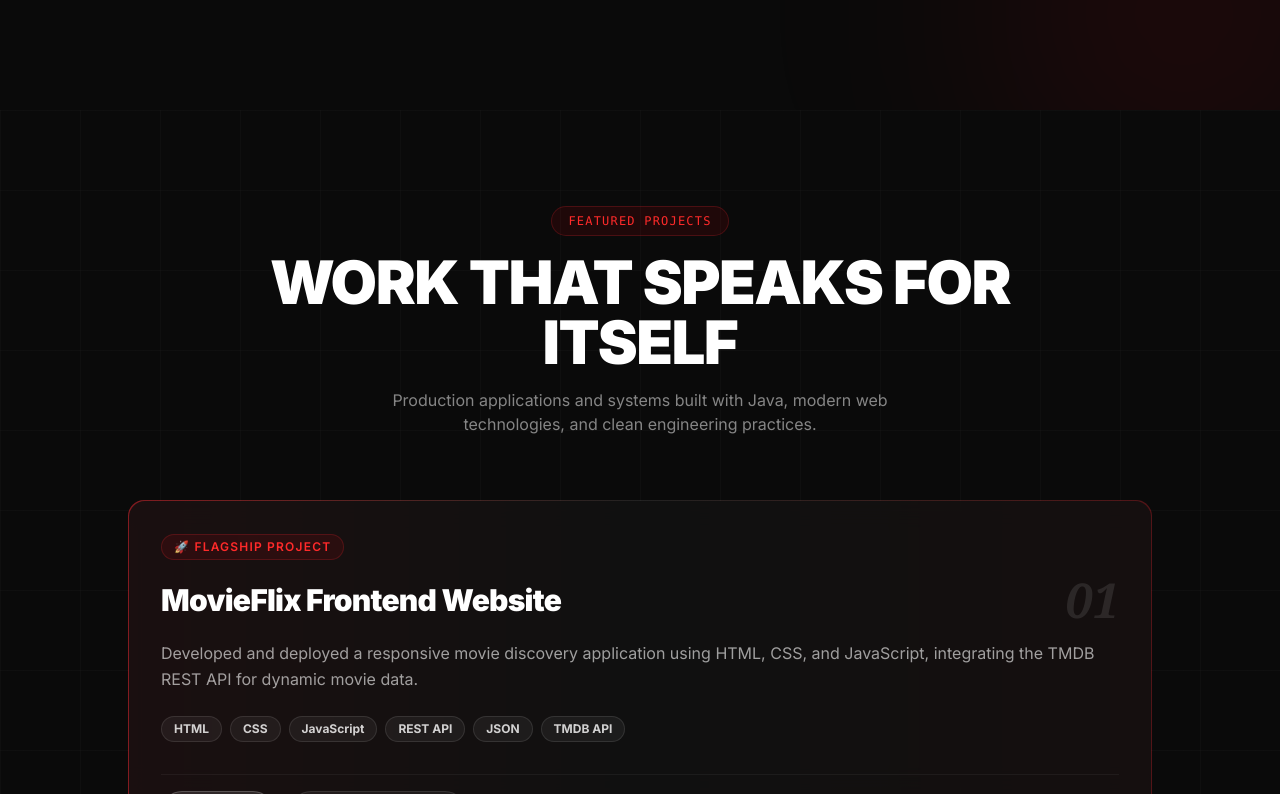
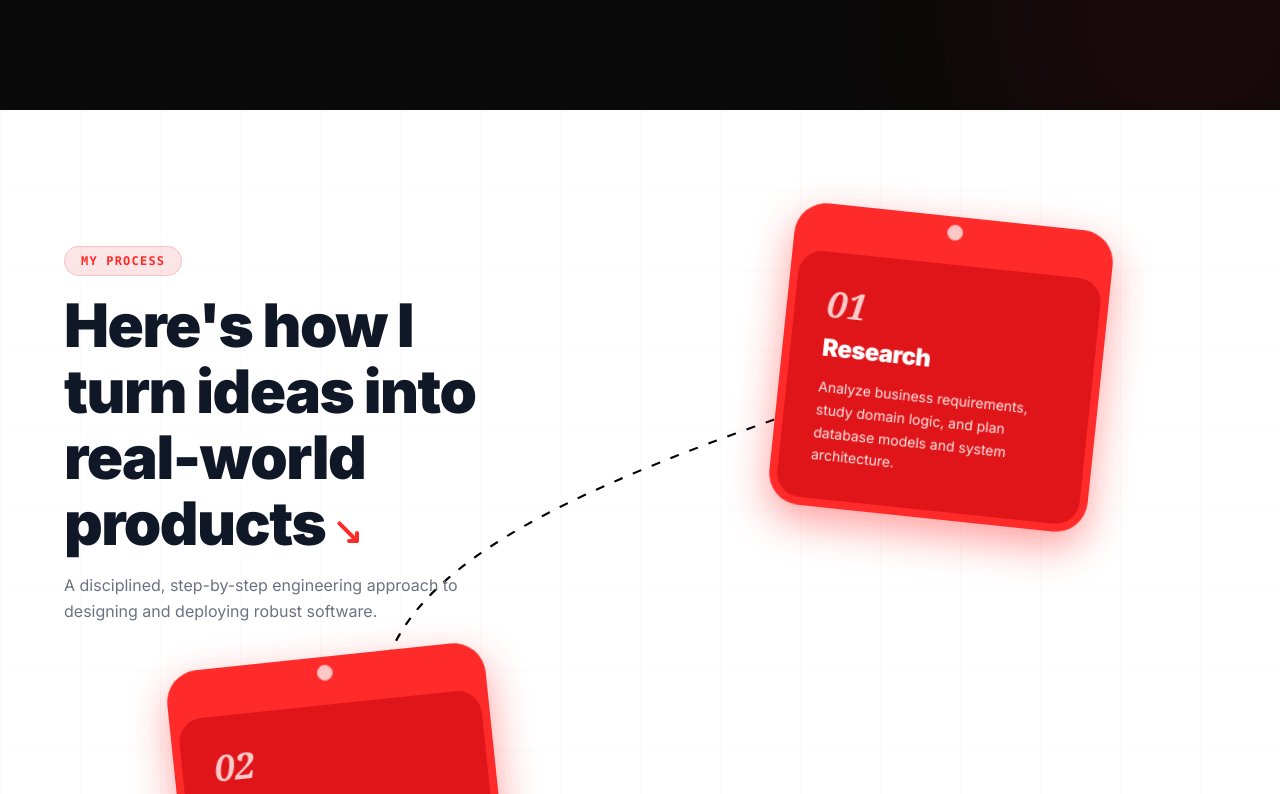
Before and after one commit to narasimhapalle/palle-narasimha-portfolio, a React (Vite) app: page / in a window 1280 px wide. Shown: the part 2006-2800 px from the top of the page. Built offline with nearby package versions, Linux system fonts and the light colour scheme; no server answers.

Commit message:
Create Services process component with scroll-animated line and active cards

```diff
--- a/src/App.jsx
+++ b/src/App.jsx
@@ -3,6 +3,7 @@ import Navbar from './components/Navbar'
 import Hero from './components/Hero'
 import About from './components/About'
 import TechnicalSkills from './components/TechnicalSkills'
+import Services from './components/Services'
 import Projects from './components/Projects'
 import Internships from './components/Internships'
 import Leadership from './components/Leadership'
@@ -21,6 +22,7 @@ function App() {
       <Hero />
       <About />
       <TechnicalSkills />
+      <Services />
       <Projects />
       {hasInternships && <Internships />}
       {hasLeadership && <Leadership />}
--- /dev/null
+++ b/src/components/Services.jsx
@@ -0,0 +1,251 @@
+import { useRef, useState } from 'react'
+import { motion, useScroll, useSpring, useMotionValueEvent } from 'framer-motion'
+import { skillsContent } from '../data/portfolioData'
+
+const TagCard = ({
+  number,
+  title,
+  text,
+  className = '',
+  aosDelay = 100,
+  aosType = 'fade-up',
+  pathLength,
+  containerRef,
+}) => {
+  const cardRef = useRef(null)
+  const [isActive, setIsActive] = useState(false)
+
+  // Listen to path progress to toggle active state when the line tip reaches this card
+  useMotionValueEvent(pathLength, 'change', (latest) => {
+    if (!containerRef.current || !cardRef.current) return
+    const containerHeight = containerRef.current.offsetHeight || 1350
+    const cardTop = cardRef.current.offsetTop
+    const progressThreshold = (cardTop + 50) / containerHeight
+    setIsActive(latest >= progressThreshold)
+  })
+
+  // Theme transitions: Red with glow when active, clean white/grey otherwise
+  const outerTheme = isActive
+    ? 'bg-[#ff2a2a] shadow-[0_15px_40px_rgba(255,42,42,0.45)]'
+    : 'bg-white shadow-[0_10px_30px_rgba(0,0,0,0.06)] border border-gray-100'
+
+  const innerTheme = isActive
+    ? 'bg-red-700/50 text-white'
+    : 'bg-[#f4f4f4] text-gray-900'
+
+  const numberColor = isActive ? 'text-red-200' : 'text-gray-400'
+  const textColor = isActive ? 'text-white/90' : 'text-gray-600'
+  const holeColor = isActive ? 'bg-red-200 border-red-300' : 'bg-gray-300 border-gray-400'
+
+  return (
+    <div
+      ref={cardRef}
+      data-aos={aosType}
+      data-aos-delay={aosDelay}
+      className={`w-72 sm:w-80 rounded-[2rem] p-2 transition-all duration-700 ${outerTheme} ${className}`}
+    >
+      {/* Punched hole circle at the top */}
+      <div
+        className={`w-4 h-4 rounded-full mx-auto shadow-inner transition-colors duration-700 border ${holeColor}`}
+      />
+
+      {/* Inner panel */}
+      <div
+        className={`mt-6 p-8 min-h-[220px] rounded-[1.5rem] transition-colors duration-700 flex flex-col justify-between ${innerTheme}`}
+      >
+        <div>
+          <span className={`text-4xl font-serif italic font-bold select-none block mb-2 ${numberColor}`}>
+            {number}
+          </span>
+          <h3 className="text-2xl font-black tracking-tight mb-3">
+            {title}
+          </h3>
+          <p className={`text-sm leading-relaxed ${textColor}`}>
+            {text}
+          </p>
+        </div>
+      </div>
+    </div>
+  )
+}
+
+const Services = () => {
+  const containerRef = useRef(null)
+
+  // Track vertical scroll progress inside the process section
+  const { scrollYProgress } = useScroll({
+    target: containerRef,
+    offset: ['start center', 'end center'],
+  })
+
+  const pathLength = useSpring(scrollYProgress, {
+    stiffness: 60,
+    damping: 20,
+    restDelta: 0.001,
+  })
+
+  const desktopPath =
+    'M 650,200 C 400,300 200,400 300,600 C 400,800 750,750 700,950 C 650,1150 400,1150 300,1200'
+
+  const cardPositions = [
+    {
+      className: 'md:absolute md:top-[10px] md:right-[5%] lg:right-[10%] rotate-2 md:rotate-6',
+      aosType: 'fade-left',
+      aosDelay: 100,
+    },
+    {
+      className: 'md:absolute md:top-[450px] md:left-[5%] lg:left-[10%] -rotate-2 md:-rotate-6',
+      aosType: 'fade-right',
+      aosDelay: 200,
+    },
+    {
+      className: 'md:absolute md:top-[700px] md:right-[5%] lg:right-[15%] rotate-1 md:rotate-3',
+      aosType: 'fade-left',
+      aosDelay: 300,
+    },
+    {
+      className: 'md:absolute md:top-[1050px] md:left-[15%] lg:left-[25%] -rotate-1 md:-rotate-3',
+      aosType: 'fade-right',
+      aosDelay: 400,
+    },
+  ]
+
+  return (
+    <section
+      id="process"
+      ref={containerRef}
+      className="bg-white pt-24 pb-32 px-6 md:px-12 relative overflow-hidden bg-[linear-gradient(to_right,#8080800a_1px,transparent_1px),linear-gradient(to_bottom,#8080800a_1px,transparent_1px)] bg-[size:80px_80px]"
+    >
+      <div className="max-w-6xl mx-auto relative md:h-[1350px]">
+        {/* Header Block */}
+        <div
+          data-aos="fade-up"
+          className="md:absolute top-10 left-0 md:w-[450px] z-20 mb-12 md:mb-0"
+        >
+          <span className="inline-block px-4 py-1.5 rounded-full bg-red-600/10 border border-red-500/20 text-[#ff2a2a] text-xs font-mono uppercase tracking-widest mb-4 font-semibold">
+            {skillsContent.badge}
+          </span>
+
+          <h2 className="text-4xl md:text-5xl lg:text-6xl font-black leading-[1.1] text-gray-900 tracking-tight relative">
+            {skillsContent.heading}
+            {/* Hand-drawn arrow SVG */}
+            <svg
+              className="inline-block w-8 h-8 text-[#ff2a2a] ml-2 -mb-2 fill-none stroke-current"
+              viewBox="0 0 20 20"
+              strokeWidth="2.5"
+              strokeLinecap="round"
+              strokeLinejoin="round"
+              aria-hidden="true"
+            >
+              <path d="M4 4 Q 10 10 15 15 M 15 15 L 10 15 M 15 15 L 15 10" />
+            </svg>
+          </h2>
+
+          <p className="text-gray-500 text-sm md:text-base mt-4 leading-relaxed">
+            {skillsContent.description}
+          </p>
+        </div>
+
+        {/* Desktop 3-Layer Path SVG */}
+        <svg
+          className="hidden md:block absolute top-0 left-0 w-full h-[1350px] pointer-events-none z-0"
+          viewBox="0 0 1000 1350"
+          preserveAspectRatio="none"
+          aria-hidden="true"
+        >
+          {/* Layer 1: Faint Guide Path */}
+          <path
+            d={desktopPath}
+            fill="none"
+            stroke="#cbd5e1"
+            strokeWidth={2}
+            strokeDasharray="8 10"
+          />
+
+          {/* Layer 2: Mask animated with spring scroll */}
+          <mask id="path-mask">
+            <motion.path
+              d={desktopPath}
+              fill="none"
+              stroke="white"
+              strokeWidth={20}
+              style={{ pathLength }}
+            />
+          </mask>
+
+          {/* Layer 3: Dashed black active line */}
+          <path
+            d={desktopPath}
+            fill="none"
+            stroke="black"
+            strokeWidth={2}
+            strokeDasharray="8 10"
+            mask="url(#path-mask)"
+          />
+        </svg>
+
+        {/* Mobile 3-Layer Path SVG */}
+        <svg
+          className="md:hidden absolute top-0 left-1/2 -translate-x-1/2 w-4 h-full pointer-events-none z-0"
+          viewBox="0 0 4 100"
+          preserveAspectRatio="none"
+          aria-hidden="true"
+        >
+          <path
+            d="M 2,0 L 2,100"
+            vectorEffect="non-scaling-stroke"
+            fill="none"
+            stroke="#cbd5e1"
+            strokeWidth={2}
+            strokeDasharray="4 6"
+          />
+          <mask id="path-mask-mobile">
+            <motion.path
+              d="M 2,0 L 2,100"
+              vectorEffect="non-scaling-stroke"
+              fill="none"
+              stroke="white"
+              strokeWidth={20}
+              style={{ pathLength }}
+            />
+          </mask>
+          <path
+            d="M 2,0 L 2,100"
+            vectorEffect="non-scaling-stroke"
+            fill="none"
+            stroke="black"
+            strokeWidth={2}
+            strokeDasharray="4 6"
+            mask="url(#path-mask-mobile)"
+          />
+        </svg>
+
+        {/* Hanging Cards Container */}
+        <div className="flex flex-col gap-8 md:gap-12 items-center md:block relative z-10">
+          {skillsContent.cards.map((card, idx) => (
+            <TagCard
+              key={card.number}
+              number={card.number}
+              title={card.title}
+              text={card.text}
+              className={cardPositions[idx]?.className || ''}
+              aosType={cardPositions[idx]?.aosType || 'fade-up'}
+              aosDelay={cardPositions[idx]?.aosDelay || 100}
+              pathLength={pathLength}
+              containerRef={containerRef}
+            />
+          ))}
+        </div>
+
+        {/* Hand-written end note */}
+        {skillsContent.endText && (
+          <div className="hidden md:block absolute top-[1250px] left-[60%] font-['Caveat',cursive] text-3xl text-gray-600 rotate-6 select-none z-20">
+            {skillsContent.endText}
+          </div>
+        )}
+      </div>
+    </section>
+  )
+}
+
+export default Services
```
